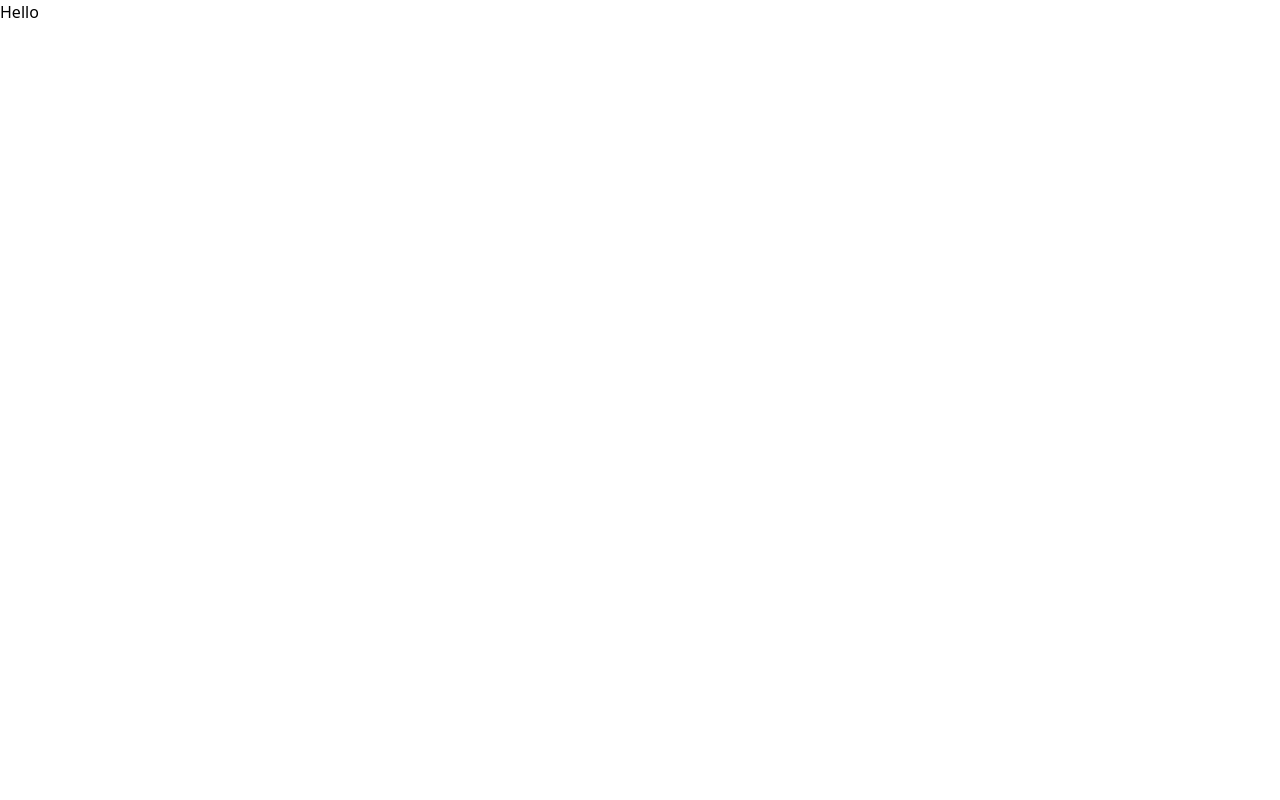
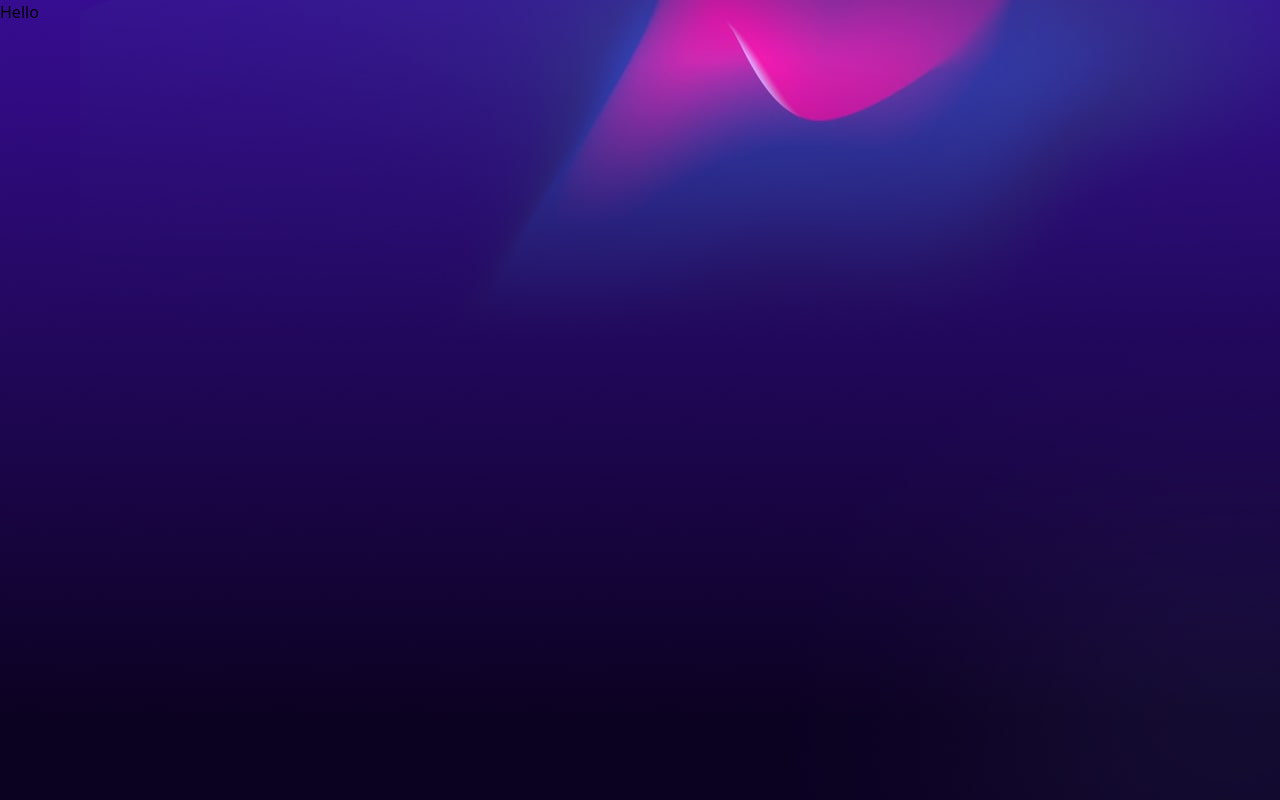
Before and after one commit to kouamherve/crazee-landing-page, a React (Create React App) app: page / in a window 1280 px wide. Built offline with nearby package versions, Linux system fonts and the light colour scheme.

Commit message:
✨ F01: APP > Add background image

```diff
--- a/src/App.js
+++ b/src/App.js
@@ -2,7 +2,7 @@ import "./App.css";
 
 function App() {
   return (
-    <div>
+    <div className=" bg-hero-pattern h-screen">
       <h1>Hello</h1>
     </div>
   );
--- a/tailwind.config.js
+++ b/tailwind.config.js
@@ -2,7 +2,11 @@
 module.exports = {
   content: ["./src/**/*.{js,jsx,ts,tsx}"],
   theme: {
-    extend: {},
+    extend: {
+      backgroundImage: {
+        "hero-pattern": "url('./assets/hero-pattern.jpeg')",
+      },
+    },
   },
   plugins: [],
 };
```
Also changed, not shown: src/assets/hero-pattern.jpeg (added).
